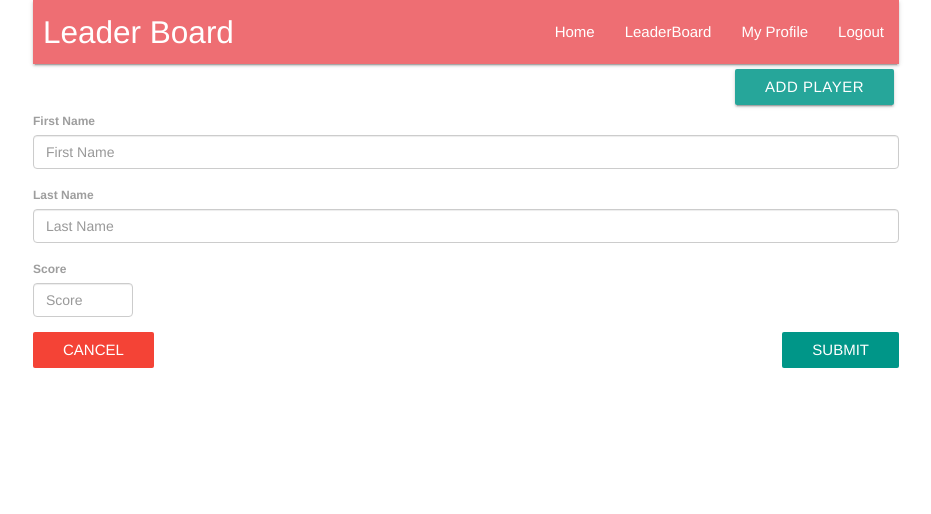
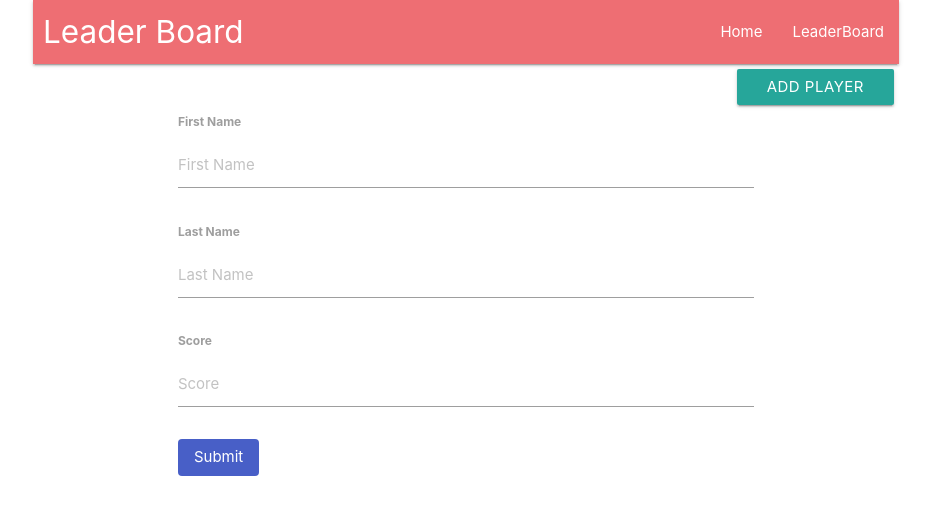
Before and after one commit to amusto/pga-leaderboard, a React app in the folder client/: page /AddPlayer in a window 1280 px wide. Shown: the whole page, without its empty margins (174-1105 px from the left). Built offline with nearby package versions, Linux system fonts and the light colour scheme; no server answers.

Commit message:
Adding form validation, installed redux-form

```diff
--- a/client/public/index.html
+++ b/client/public/index.html
@@ -14,6 +14,8 @@
 
     <!-- Latest compiled and minified CSS -->
     <link rel="stylesheet" href="https://maxcdn.bootstrapcdn.com/bootstrap/3.3.7/css/bootstrap.min.css" integrity="sha384-BVYiiSIFeK1dGmJRAkycuHAHRg32OmUcww7on3RYdg4Va+PmSTsz/K68vbdEjh4u" crossorigin="anonymous">
+
+    <link rel="stylesheet" href="https://cdnjs.cloudflare.com/ajax/libs/bulma/0.6.2/css/bulma.min.css">
 
     <!-- Optional theme -->
     <!--link rel="stylesheet" href="https://maxcdn.bootstrapcdn.com/bootstrap/3.3.7/css/bootstrap-theme.min.css" integrity="sha384-rHyoN1iRsVXV4nD0JutlnGaslCJuC7uwjduW9SVrLvRYooPp2bWYgmgJQIXwl/Sp" crossorigin="anonymous"-->
--- a/client/src/actions/index.js
+++ b/client/src/actions/index.js
@@ -1,5 +1,5 @@
 import axios from 'axios';
-import { FETCH_USER, FETCH_PLAYER, FETCH_PLAYERS, DELETE_PLAYER } from './types';
+import { FETCH_USER, FETCH_PLAYER, FETCH_PLAYER_FAILURE, FETCH_PLAYERS, DELETE_PLAYER } from './types';
 
 export const fetchUser = () => async dispatch => {
     const res = await axios.get('/api/current_user');
@@ -21,8 +21,8 @@ export const submitPlayer = (values, history) => async dispatch => {
         history.push('/players');
         dispatch({ type: FETCH_USER, payload: res.data});
     } else {
-        alert(res.data.message);
-        dispatch({ type: FETCH_USER, payload: res.data});
+        //alert(res.data.message);
+        dispatch({ type: FETCH_PLAYER_FAILURE, payload: res.data});
     }
 };
 
--- a/client/src/actions/types.js
+++ b/client/src/actions/types.js
@@ -1,4 +1,5 @@
 export const FETCH_USER = 'fetch_user';
 export const FETCH_PLAYERS = 'fetch_players';
 export const FETCH_PLAYER = 'fetch_player';
+export const FETCH_PLAYER_FAILURE = 'fetch_player_failure';
 export const DELETE_PLAYER = 'delete_player';
--- a/client/src/components/App.js
+++ b/client/src/components/App.js
@@ -5,14 +5,12 @@ import * as actions from '../actions';
 import Header from './Header';
 import Landing from './Landing';
 import Dashboard from './Dashboard';
-import UserInfo from './UserInfo';
 import PlayerList from './players/PlayerList';
 import PlayerNew from './players/PlayerNew';
 import PlayerReview from './players/PlayerReview';
 
 class App extends Component {
     componentDidMount() {
-        this.props.fetchUser();
     }
 
     render() {
@@ -23,7 +21,6 @@ class App extends Component {
                       <Header />
                       <Route exact path="/" component={Landing} />
                       <Route exact path="/dashboard" component={Dashboard} />
-                      <Route exact path="/userInfo" component={UserInfo} />
                       <Route path="/players" component={PlayerList} />
                       <Route path="/player/:playerId" component={PlayerReview} />
                       <Route path="/AddPlayer" component={PlayerNew} />
--- a/client/src/components/Header.js
+++ b/client/src/components/Header.js
@@ -10,33 +10,18 @@ class Header extends Component {
     }
 
     renderContent() {
-        switch (this.props.auth) {
-            case null:
-                return;
-            case false:
-                return (
-                  <li><a href="/auth/google">Login with Google</a></li>
-                );
-            default:
         return [
             <li key="0">
-                        <Link to={this.props.auth ? '/' : '/'}>
+                <Link to={'/'}>
                     Home
                 </Link>
             </li>,
             <li key="1">
-                        <Link to={this.props.auth ? '/players' : '/'}>
+                <Link to={'/players'}>
                     LeaderBoard
                 </Link>
-                    </li>,
-                    <li key="2">
-                        <Link to={this.props.auth ? '/userInfo' : '/'}>
-                            My Profile
-                        </Link>
-                    </li>,
-                    <li key="3"><a href="/api/logout">Logout</a></li>
+            </li>
         ]
-        }
     }
 
     render() {
@@ -50,7 +35,7 @@ class Header extends Component {
               <nav>
                   <div className="nav-wrapper">
                       <Link
-                        to={this.props.auth ? '/players' : '/'}
+                        to={'/players'}
                         className="left brand-logo"
                         style={{ margin: '0 10px' }}>
                           Leader Board</Link>
@@ -59,13 +44,13 @@ class Header extends Component {
                       </ul>
                   </div>
               </nav>
-              {this.props.auth && <div style={addPlayerRow}>
+              <div style={addPlayerRow}>
                   <Link
-                      to={this.props.auth ? '/AddPlayer' : '/'}
+                      to={'/AddPlayer'}
                       className="waves-effect waves-light btn"
                       style={{ margin: '0 10px' }}>
                       Add Player</Link>
-              </div>}
+              </div>
           </div>
         )
     }
--- /dev/null
+++ b/client/src/components/players/Form.css
@@ -0,0 +1,7 @@
+.was-validated .form-control:valid~.invalid-feedback {
+    display: none;
+}
+
+.invalid-feedback {
+    color: red
+}
--- /dev/null
+++ b/client/src/components/players/NewPlayerForm.js
@@ -0,0 +1,66 @@
+import _ from 'lodash';
+import React, {Component} from "react";
+import { reduxForm, Field } from 'redux-form';
+import formFields from "./formFields";
+
+const validate = val => {
+    const errors = {};
+    if (!val.first_name) {
+        errors.first_name = 'First name is required!';
+    }
+    if (!val.last_name) {
+        errors.last_name = 'Last name is required!';
+    }
+    if (!val.score) {
+        errors.score = 'Score is required!'
+    }
+    return errors;
+};
+
+class NewPlayerForm extends Component {
+    constructor(props) {
+        super(props);
+
+        this.state = {
+        };
+    }
+
+    render() {
+        const renderField = ({ input, label, type, meta: { touched, error, warning } }) => (
+            <div>
+                <div className="control">
+                    <label className="field">{label}</label>
+                    <input className="input" {...input} placeholder={label} type={type}/>
+                    {touched && ((error && <span style={{'color': 'red'}}>{error}</span>) || (warning && <span>{warning}</span>))}
+                </div>
+            </div>
+        )
+
+        const formValues = _.map(formFields, ({ type, label, name, value, size }, i) => {
+            return (
+                <div className="field" key={i}>
+                    <div className="control">
+                        <Field name={name} component={renderField} type="text" label={label}/>
+                    </div>
+                </div>
+            )
+        })
+
+        const { handleSubmit } = this.props;
+        return <form onSubmit={handleSubmit} className="form">
+            {formValues}
+           <div className="field">
+                <div className="control">
+                    <button className="button is-link">Submit</button>
+                </div>
+            </div>
+
+        </form>;
+    }
+}
+
+export default reduxForm({
+    validate,
+    form: 'newPlayerForm',
+    destroyOnUnmount: false
+})(NewPlayerForm);
--- a/client/src/components/players/PlayerNew.js
+++ b/client/src/components/players/PlayerNew.js
@@ -1,9 +1,11 @@
-import _ from 'lodash';
 import React, { Component } from 'react';
 import {submitPlayer} from "../../actions";
-import formFields from "./formFields";
-import {Link} from "react-router-dom";
+//import formFields from "./formFields";
+import NewPlayerForm from "./NewPlayerForm";
+// import { reduxForm, Field } from 'redux-form';
+// import {Link} from "react-router-dom";
 import {connect} from "react-redux";
+import './Form.css';
 
 class PlayerNew extends Component {
     constructor(props) {
@@ -11,18 +13,17 @@ class PlayerNew extends Component {
 
         this.state = {
             showAddPlayerButton: false,
+            isValidated: false,
+            errorMessage: '',
+            showFormSuccess: false,
+            isSubmitted: false,
             status: 0,
             first_name: '',
             last_name: '',
             score: ''
         };
         this.handleChange = this.handleChange.bind(this);
-        this.handleSubmit = this.onPlayerSubmit.bind(this);
-    }
-
-    onPlayerSubmit(event) {
-        event.preventDefault();
-        this.props.submitPlayer(this.state, this.props.history)
+        this.handleSubmit = this.handleSubmit.bind(this);
     }
 
     handleChange(event) {
@@ -30,38 +31,29 @@ class PlayerNew extends Component {
         this.setState({[target.name]: target.value})
     }
 
+    handleSubmit = values => {
+        let that = this;
+        this.props.submitPlayer(values, this.props.history).then(function(data) {
+            if (that.props.player.status) {
+                let message = `${that.props.player.status}: ${that.props.player.message}`
+                that.setState({'errorMessage' : message})
+            }
+        });
+    };
+
     render() {
-
-        const formValues = _.map(formFields, ({ type, label, name, value, size }, i) => {
-            const style = {
-                width: size
-            }
-            return (<div className="form-group" key={`${name}_${i}`}>
-                <label htmlFor={label}>{label}</label>
-                <input type={type} className="form-control" name={name} id={name} placeholder={label} style={style} onChange={this.handleChange} ></input>
-            </div>)
-        })
         return (
-            <div>
-                <form onSubmit={this.handleSubmit}>
-                    {formValues}
-                    <Link to="/players" className="red btn-flat white-text">
-                        Cancel
-                    </Link>
-                    <button className="teal btn-flat right white-text">
-                        Submit
-                    </button>
-                </form>
+            <div className="container">
+                {this.state.errorMessage && <div style={{'color': 'red'}}>{this.state.errorMessage}</div>}
+                <NewPlayerForm onSubmit={this.handleSubmit} />
             </div>
         )
     }
-
 };
 
-
-function mapStateToProps(state){
+function mapStateToProps( state ){
     return {
-        state
+        player: state.player
     }
 }
 
--- a/client/src/components/players/PlayerReview.js
+++ b/client/src/components/players/PlayerReview.js
@@ -46,7 +46,6 @@ class PlayerReview extends Component {
 
     onPlayerSubmit(event) {
         event.preventDefault();
-        console.log(this.state)
         this.props.updatePlayer(this.state, this.props.history)
     }
 
--- a/client/src/reducers/index.js
+++ b/client/src/reducers/index.js
@@ -1,10 +1,12 @@
 import { combineReducers } from 'redux'; //Bringing them into redux state
 import authReducer from './authReducer';
 import playersReducer from "./playersReducer";
+import { reducer as reduxForm } from 'redux-form';
 import playerReducer from "./playerReducer";
 
 export default combineReducers({
     auth: authReducer,
+    form: reduxForm,
     players: playersReducer,
     player: playerReducer
 });
--- a/client/src/reducers/playerReducer.js
+++ b/client/src/reducers/playerReducer.js
@@ -1,9 +1,12 @@
-import {FETCH_PLAYER} from '../actions/types';
+import {FETCH_PLAYER, FETCH_PLAYER_FAILURE} from '../actions/types';
 
 export default function(state = {}, action) {
     switch (action.type) {
         case FETCH_PLAYER:
             return action.payload;
+        case FETCH_PLAYER_FAILURE:
+            console.log(action)
+            return action.payload;
         default:
             return state;
     }
--- a/middlewares/requireLogin.js
+++ b/middlewares/requireLogin.js
@@ -1,6 +1,6 @@
 module.exports = (req, res, next) => {
-    if (!req.user) {
-        res.status(401).send({ error: 'You must log in!' });
-    }
+    // if (!req.user) {
+    //     res.status(401).send({ error: 'You must log in!' });
+    // }
     next();
 };
--- a/routes/playerRoutes.js
+++ b/routes/playerRoutes.js
@@ -38,7 +38,6 @@ module.exports = (app) => {
         const { first_name, last_name, score } = req.body;
 
         const playerExists = await Player.find({first_name, last_name}).select();
-        console.log(playerExists.length)
 
         if (playerExists.length === 0) {
             const player = new Player({
@@ -58,7 +57,6 @@ module.exports = (app) => {
                 status: 'error',
                 message: 'This player exists!'
             }
-            console.log(statusMessage)
             res.send(statusMessage);
         }
     });
```
Lines whose indentation alone changed are shown as unchanged.
